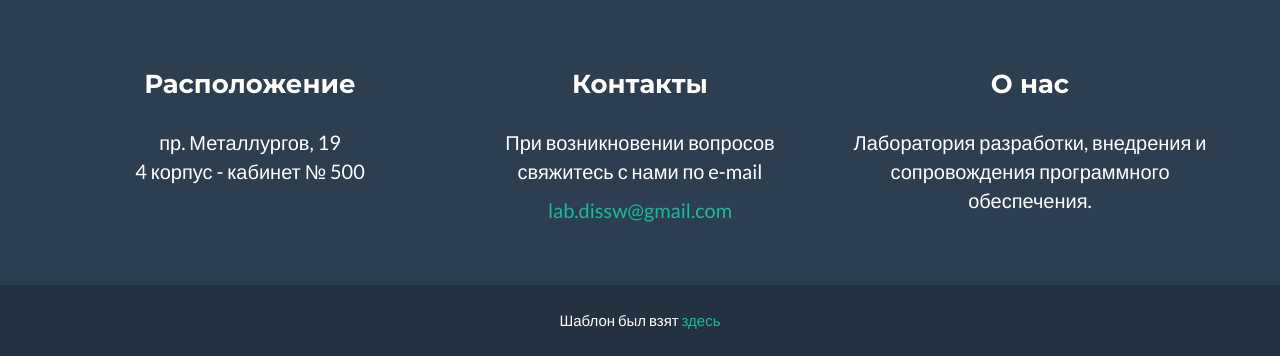
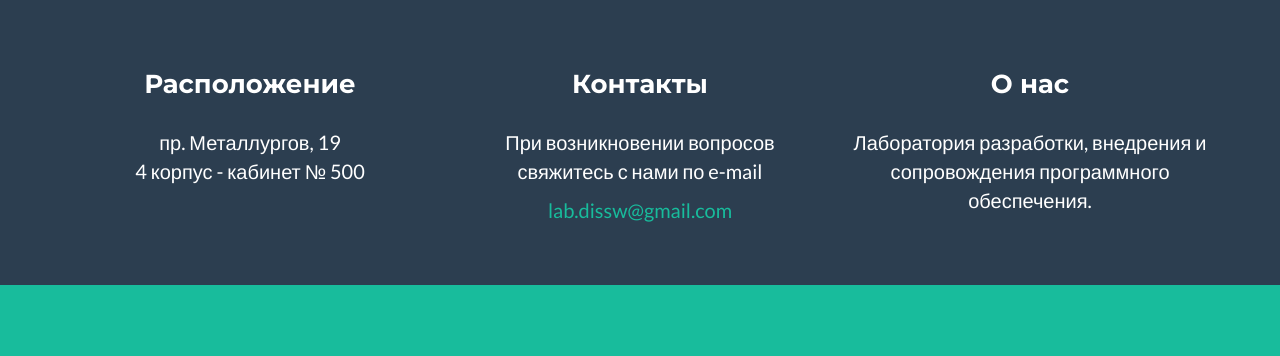
Before and after one commit to demoj1/hackathon, a Django app: template repo/templates/root.html in a window 1280 px wide. Shown: the part 1125-1481 px from the top of the page. After the commit the page ends 1410 px from the top, so only its background shows below. Run offline with Django 3.2, Linux system fonts and the light colour scheme; the template is opened without the code that fills it, so the values that code supplies are empty; some libraries are stand-ins or nearby versions.

Commit message:
Templates fixes.

```diff
--- a/repo/templates/base.html
+++ b/repo/templates/base.html
@@ -86,15 +86,6 @@
                 </div>
             </div>
         </div>
-        <div class="footer-below">
-            <div class="container">
-                <div class="row">
-                    <div class="col-lg-12">
-                        Шаблон был взят <a href="https://github.com/chinhiroshi/startbootstrap-freelancer-1.0.5">здесь</a>
-                    </div>
-                </div>
-            </div>
-        </div>
     </footer>
 
     <!-- Scroll to Top Button (Only visible on small and extra-small screen sizes) -->
--- a/repo/templates/root.html
+++ b/repo/templates/root.html
@@ -52,21 +52,48 @@
             <div class="col-lg-12">
                 <h3>1. Python. Лутц М. “Программирование на Python”.</h3>
                 <h3>2. Django.</h3>
-                <h3><a href="http://tutorial.djangogirls.org/ru/">http://tutorial.djangogirls.org/ru/</a></h3>
+                <h3>
+                    <a href="http://tutorial.djangogirls.org/ru/">
+                        http://tutorial.djangogirls.org/ru/
+                    </a>
+                </h3>
                 <h3><a href="http://djbook.ru/rel1.9/">http://djbook.ru/rel1.9/</a></h3>
                 <h3>3. Git.</h3>
-                <h3><a href="https://githowto.com/ru?gf_page=upload">https://githowto.com/ru?gf_page=upload</a></h3>
+                <h3>
+                    <a href="https://githowto.com/ru?gf_page=upload">
+                        https://githowto.com/ru?gf_page=upload
+                    </a>
+                </h3>
                 <h3>4. Linux.</h3>
-                <h3><a href="http://tutorial.djangogirls.org/ru/intro_to_command_line/">Command line basics</a></h3>
+                <h3>
+                    <a href="http://tutorial.djangogirls.org/ru/intro_to_command_line/">
+                        Command line basics
+                    </a>
+                </h3>
                 <h3>5. RSS.</h3>
-                <h3><a href="https://ru.wikipedia.org/wiki/RSS">https://ru.wikipedia.org/wiki/RSS</a></h3>
+                <h3>
+                    <a href="https://ru.wikipedia.org/wiki/RSS">
+                        https://ru.wikipedia.org/wiki/RSS
+                    </a>
+                </h3>
                 <h3>6. XML.</h3>
-                <h3><a href="http://pep8.ru/doc/dive-into-python-3/14.html">http://pep8.ru/doc/dive-into-python-3/14.html</a></h3>
+                <h3>
+                    <a href="http://pep8.ru/doc/dive-into-python-3/14.html">
+                        http://pep8.ru/doc/dive-into-python-3/14.html
+                    </a>
+                </h3>
                 <h3>7. Web API (application programming interface).</h3>
                 <h3><a href="https://ru.wikipedia.org/wiki/API">https://ru.wikipedia.org/wiki/API</a></h3>
                 <h3><a href="https://ru.wikipedia.org/wiki/REST">https://ru.wikipedia.org/wiki/REST</a></h3>
                 <h3><a href="https://ru.wikipedia.org/wiki/CRUDp">https://ru.wikipedia.org/wiki/CRUDp</a></h3>
-                <h3><a href="https://khashtamov.com/2015/12/python-requests/">Python requests lib</a></h3>
+                <h3>
+                    <a href="https://khashtamov.com/2015/12/python-requests/">
+                        Python requests lib
+                    </a>
+                </h3>
+                <h3>8. Front-end.</h3>
+                <h3><a href="http://getbootstrap.com/">Twitter Bootstrap</a></h3>
+                <h3><a href="http://startbootstrap.com/">Готовые шаблоны (как этот, например)</a></h3>
             </div>
             <br><br><br><hr>
             <div class="col-lg-12 text-center">
```
